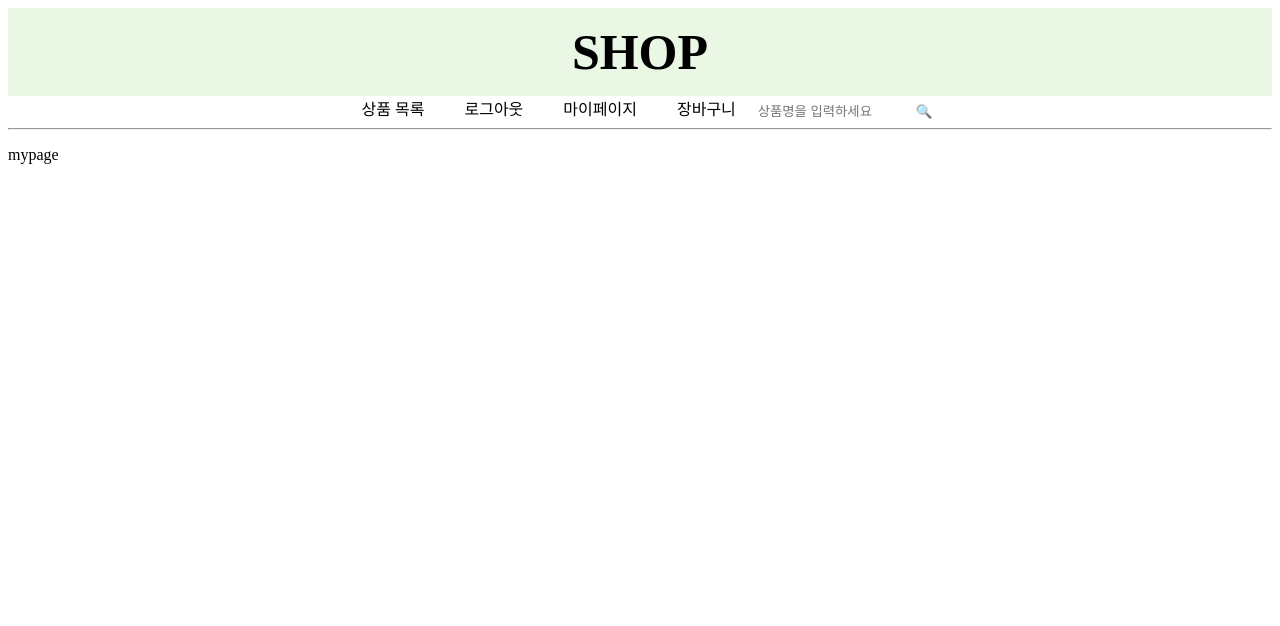
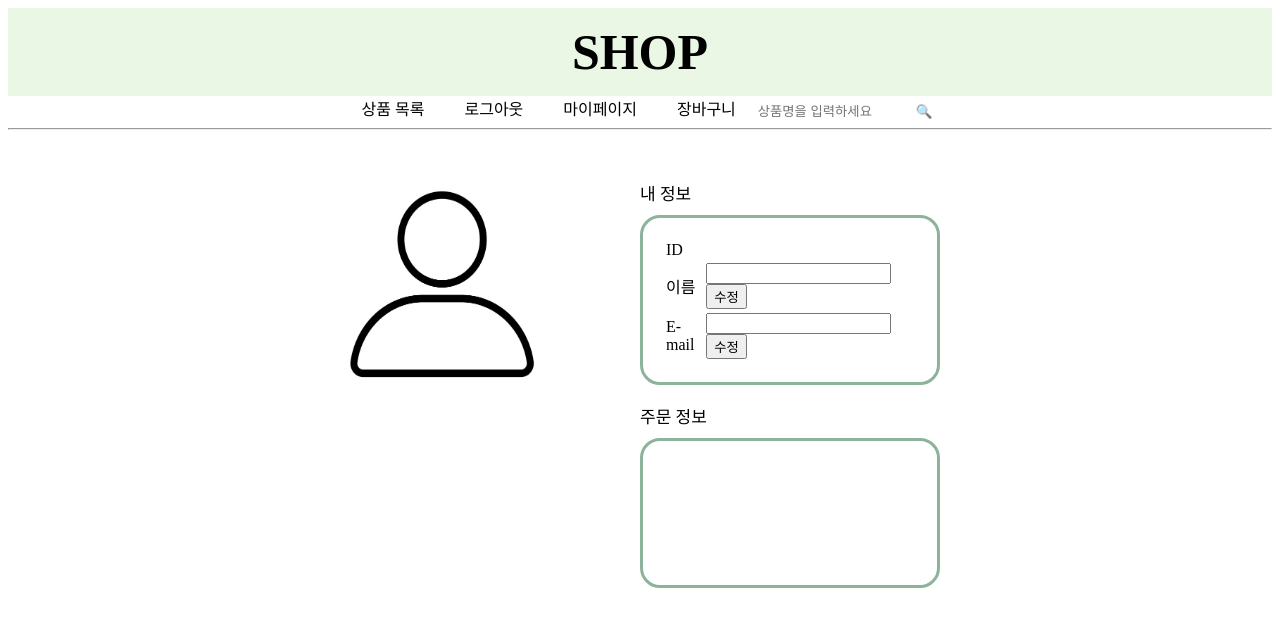
Before and after one commit to leeeeeeeminji/avatye_shoppingmall_front, a React (Create React App) app: page /Mypage in a window 1280 px wide. Shown: the top 626 px of the page. Built offline with nearby package versions, Linux system fonts and the light colour scheme; no server answers; sample sign-in values are in the browser's storage.

Commit message:
피드백 .. 많이 받았다.. 큰일이다

```diff
--- a/src/App.css
+++ /dev/null
@@ -1,72 +0,0 @@
-html {
-    position : relative;
-    min-height : 100%;
-    margin : 0;
-}
-
-.wrap {
-    min-height: 100%;
-}
-
-footer {
-    width: 100%;
-    height: 30px;
-    text-align : center;
-    padding : 40px 0;
-    background-color : #e9f7e4;
-    position : absolute;
-    bottom : 0px;
-}
-
-.prList {
-    display: inline-block;
-}
-
-.productIMG {
-    width : 500px;
-    height : 100%;
-    display : inline-block;
-}
-
-.product {
-    position : absolute;
-    display : inline-block;
-}
-
-.productContent {
-    margin : 50px 0;
-    font-size : 30px;
-}
-
-.buybtn {
-    position : relative;
-    bottom : 150px;
-    width : 200px;
-}
-
-.ordertable {
-    width : 1000px;
-    text-align : center;
-    margin : 50px auto;
-    border-collapse: collapse;
-    border: 2px solid rgb(239, 239, 239);
-}
-
-.ordertable tr th {
-    background-color : rgb(239, 239, 239);
-}
-
-.orderdetail {
-    margin : 30px auto;
-    padding : 20px;
-    width : 1000px;
-    border : 2px solid rgb(239, 239, 239);
-}
-
-.paymentbtn {
-    position : relative;
-    left : 450px;
-    width : 200px;
-    height : 50px;
-    font-size : 20px;
-}
--- a/src/pages/App.css
+++ b/src/pages/App.css
@@ -129,3 +129,29 @@ caption {
     justify-content: center;
     margin-bottom : 50px;
 }
+
+/*mypage*/
+.mypagediv {
+    display: flex;
+    justify-content: center;
+    margin : 50px;
+}
+
+.mypagediv img {
+    width : 200px;
+    height : 200px;
+    margin-right : 100px;
+}
+
+.mypagetable {
+    width : 300px;
+    height: 150px;
+    border : 3px solid #8db39b;
+    border-radius: 20px;
+    padding : 20px;
+
+}
+
+.mypagetable caption {
+    font-size: 17px;
+}
--- a/src/pages/Cart.js
+++ b/src/pages/Cart.js
@@ -16,11 +16,9 @@ function Cart() {
          })
     }, [currentUser]);
 
-    //회원일 경우 장바구니 기능 사용 가능
     return (
         <>
             <hr/>
-                {console.log(cartlist)}
             <div className="info">{currentUser}님의 장바구니 입니다.</div>
             <table className="ordertable">
                 <thead>
@@ -42,7 +40,7 @@ function Cart() {
                         );
                     })}
             </table>
-                <button className="buybtn2" onClick={()=> {navigate("/Order")}}>주문</button>
+            <button className="buybtn2" onClick={()=> {navigate("/Order", {state : {details : cartlist}})}}>주문</button>
         </>
     )
 }
--- a/src/pages/Join.js
+++ b/src/pages/Join.js
@@ -20,7 +20,6 @@ function Join() {
             ...inputs,
             [name] : value
         })
-
     };
 
     const navigate = useNavigate();
--- a/src/pages/Login.js
+++ b/src/pages/Login.js
@@ -1,5 +1,4 @@
 import React, { useState } from "react";
-import { useNavigate } from "react-router";
 import axios from "axios";
 
 function Login() {
@@ -17,8 +16,6 @@ function Login() {
             [name] : value
         })
     };
-
-    //const navigate = useNavigate();
 
     const cusLogin = (e) => {
         e.preventDefault();
--- a/src/pages/Mypage.js
+++ b/src/pages/Mypage.js
@@ -1,10 +1,65 @@
-import React from "react";
+import React,{useState, useEffect} from "react";
+import axios from "axios";
 
 function Mypage() {
+    const currentUser = JSON.parse(localStorage.getItem("user")).userid
+    const [userImage, setUserImage] = useState("/imgs/user.jpeg");
+    const [userinfo, setUserInfo] = useState(null);
+    const [updateInputs, setUpdateInputs] = useState({
+        cusName : '',
+        cusEmail : ''
+    });
+
+    const {cusName, cusEmail} = updateInputs
+
+    useEffect(() => {
+        axios.get("http://localhost:3001/api/mypage", {params : {userid : currentUser }})
+        .then((response) => {
+            setUserInfo(response.data)
+            setUpdateInputs({
+                cusName : response.data[0].cusName,
+                cusEmail : response.data[0].cusEmail
+            })
+        })
+    }, []);
+
+    const onChange = e => {
+        const {name, value} = e.target
+        setUpdateInputs({
+            ...updateInputs,
+            [name] : value
+        })
+    };
+
+    const updateInfo = () => {
+        alert("수정되었습니다.")
+        //axios.put("http://localhost:3001/api/updateInfo", {cusID : currentUser, })
+    }
+
     return (
         <div>
             <hr/>
-            <p>mypage</p>
+            <div className="mypagediv">
+                <img src={userImage} alt="이미지"/>
+                <div>
+                <table className="mypagetable">
+                    <caption>내 정보</caption>
+                    <tbody>
+                        <tr><td>ID</td><td>{currentUser}</td></tr>
+                        <tr><td>이름</td><td><input type="text" name="cusName" value={cusName} onChange={onChange}/> <input type="button" name="updatename" onClick={updateInfo} value="수정"/></td></tr>
+                        <tr><td>E-mail</td><td><input type="email" name="cusEmail" value={cusEmail} onChange={onChange}/> <input  type="button" name="updateEmail" onClick={updateInfo} value="수정"/></td></tr>
+                    </tbody>
+                </table>
+                <br/>
+
+                <table className="mypagetable">
+                    <caption>주문 정보</caption>
+                    <tbody>
+                        <tr></tr>
+                    </tbody>
+                </table>
+                </div>
+            </div>
         </div>
     )
 }
--- a/src/pages/Order.js
+++ b/src/pages/Order.js
@@ -4,27 +4,54 @@ import axios from "axios";
 import './App.css';
 
 function Order() {
-    const [orderDatail, setOrderDetails] = useState([]);
     const currentUser = localStorage.getItem("user").userid
+    const [inputs, setInputs] = useState({
+        phone : '',
+        address : ''
+    });
 
-    //detail에서 들어온 경우
+    const {phone, address} = inputs
+
+    const onChange = e => {
+        const {name, value} = e.target
+        setInputs({
+            ...inputs,
+            [name] : value
+        })
+    };
+
     const location = useLocation();
-    let quantity = location.state.quantity;
-    let finalPrice = location.state.finalPrice;
-    let detailProduct = location.state.details;
-    //let detailProductId = detailProduct.map(item => item.productID);
+    let quantity = location.state.quantity || location.state.details.map(item => (item.quantity))
+    let finalPrice = location.state.finalPrice || location.state.details.map(item => (item.finalprice))
+    let detailProduct = location.state.details
+    console.log(detailProduct)
+    let productID = detailProduct.length > 1 ? location.state.details.map(item => (item.productID)) : detailProduct[0].productID;
 
-    useEffect(() => {
-        axios.get("http://localhost:3001/api/detailorder", {params : {productID : detailProduct[0].productID }})
-        .then((response) => {
-            setOrderDetails(response.data)
-        })
-    }, []);
+    /*
+    <productID>
+    디테일 => detailProduct[0].productID
+    장바구니 => location.state.details.map(item => (item.productID))
+    */
 
-    //cart에서 들어온 경우 이렇게...해줘야됨...
-    // axios.get("http://localhost:3001/api/cartorder", {params : {userid : currentUser }})
-    // .then((response) => {
-    //     setOrderDetails(response.data)
+    let sumPrice = 0;
+    if (Array.isArray(finalPrice)) {
+        finalPrice.forEach(element => {
+            sumPrice += element;
+        });
+    }
+
+    const payment = () => {
+        const data = {
+            cusID: currentUser,
+            address: address,
+            phone : phone,
+            finalPrice : Array.isArray(finalPrice) ? (sumPrice+3000) : (finalPrice+3000),
+            productID : productID,
+            quantity : quantity,
+        }
+        //axios.post("http://localhost:3001/api/orders", data)
+
+    }
 
     return(
         <>
@@ -36,15 +63,16 @@ function Order() {
                         <th>IMGAE</th><th>INFO</th><th>PRICE</th><th>QTY</th><th>SUM</th>
                     </tr>
                 </thead>
-                    {orderDatail.map((val) => {
+                {detailProduct &&
+                detailProduct.map((val) => {
                     return(
                         <tbody key={val.productID}>
                             <tr>
                                 <td><img width="100px" src={val.productIMG} alt="이미지" /></td>
                                 <td>{val.productName}</td>
                                 <td>{val.productPrice} 원</td>
-                                    <td>{quantity} </td>
-                                    <td>{finalPrice}원</td>
+                                <td>{Array.isArray(quantity) ? val.quantity : quantity} 개</td>
+                                <td>{Array.isArray(finalPrice) ? val.finalprice : finalPrice} 원</td>
                             </tr>
                         </tbody>
                     );
@@ -55,24 +83,24 @@ function Order() {
                 <table className="orderdetail">
                     <caption>주문자 정보</caption>
                     <tbody>
-                        <tr><td>이름</td><td>{JSON.parse(localStorage.getItem("user")).userid}</td></tr>
-                        <tr><td>주소</td><td><input placeholder="주소"/></td></tr>
-                        <tr><td>휴대폰 번호</td><td><input placeholder="010-0000-0000" pattern="(010)-\d{3,4}-\d{4}" /></td></tr>
+                        <tr><td>ID</td><td>{JSON.parse(localStorage.getItem("user")).userid}</td></tr>
+                        <tr><td>주소</td><td><input type="text" name="phone" value={phone} onChange={onChange} placeholder="주소"/></td></tr>
+                        <tr><td>휴대폰 번호</td><td><input type="text" name="address" value={address} onChange={onChange} placeholder="010-0000-0000" /></td></tr>
                     </tbody>
                 </table>
 
                 <table className="orderdetail">
                     <caption>결제 정보</caption>
                     <tbody>
-                        <tr><td>총 상품 금액</td><td>3000 원</td></tr>
+                        <tr><td>총 상품 금액</td><td>{Array.isArray(finalPrice) ? sumPrice : finalPrice} 원</td></tr>
                         <tr><td>배송비</td><td>3000 원</td></tr>
                         <hr/>
-                        <tr><td>총 결제 금액</td><td>3000원</td></tr>
+                        <tr><td>총 결제 금액</td><td>{Array.isArray(finalPrice) ? (sumPrice+3000).toString().replace(/\B(?=(\d{3})+(?!\d))/g, ',') : (finalPrice+3000).toString().replace(/\B(?=(\d{3})+(?!\d))/g, ',')} 원</td></tr>
                     </tbody>
                 </table>
             </div>
 
-            <button className="paymentbtn" onClick={()=> {alert("결제되었습니다.")}}>결제하기</button>
+            <button className="paymentbtn" onClick={payment}>결제하기</button>
 
         </>
     );
--- a/src/pages/ProductDetail.js
+++ b/src/pages/ProductDetail.js
@@ -32,7 +32,7 @@ function ProductDetail() {
     //주문하기 눌렀을 때
     const goOrder = () => {
         if (currentUser) {
-            navigate("/order", {state : {details : details, quantity : quantity, finalPrice : finalPrice }});
+            navigate("/Order", {state : {details : details, quantity : quantity, finalPrice : finalPrice }});
         } else {
             if (window.confirm("로그인이 필요한 서비스 입니다. 로그인 하시겠습니까?")) {
                 navigate('/Login');
```
Also changed, not shown: public/imgs/user.jpeg (added), 1 other file (tests, documents, lock files or other folders). Lines whose indentation alone changed are shown as unchanged.
